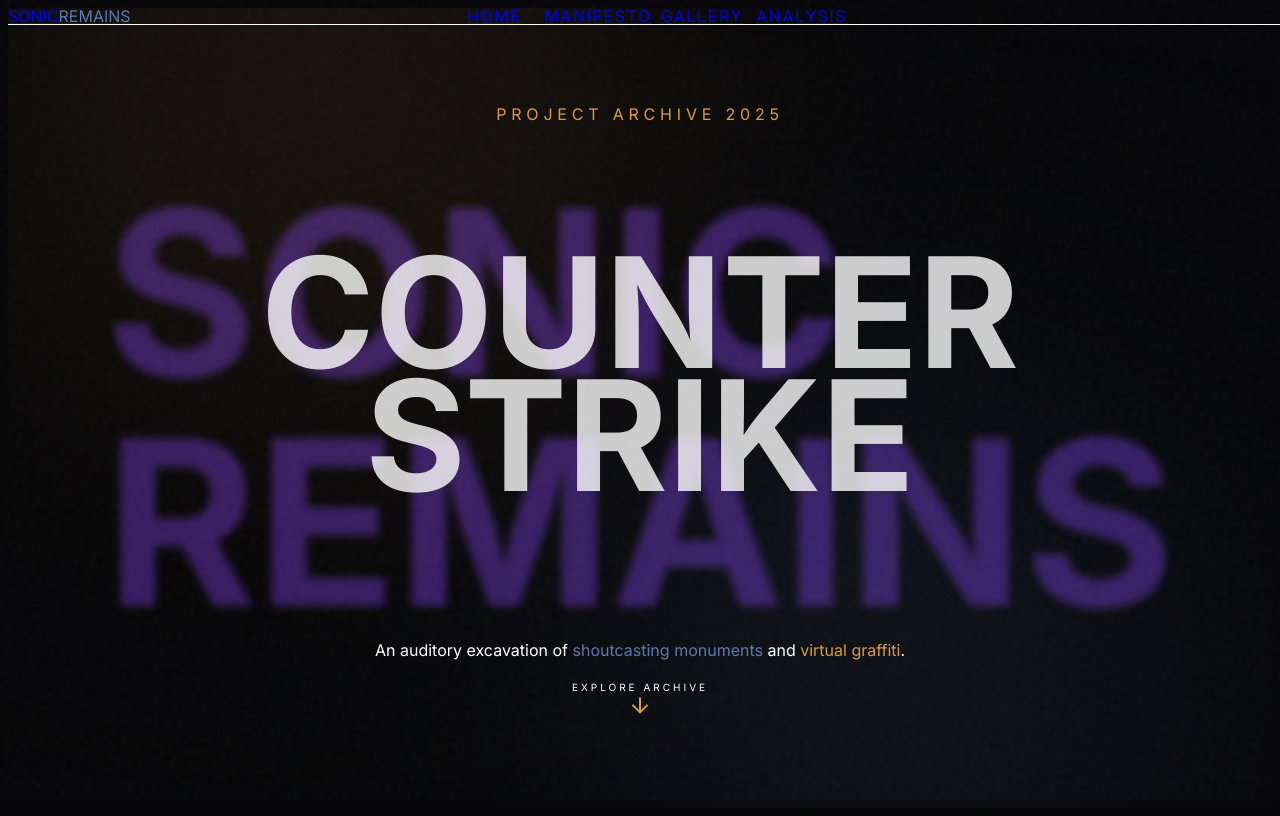
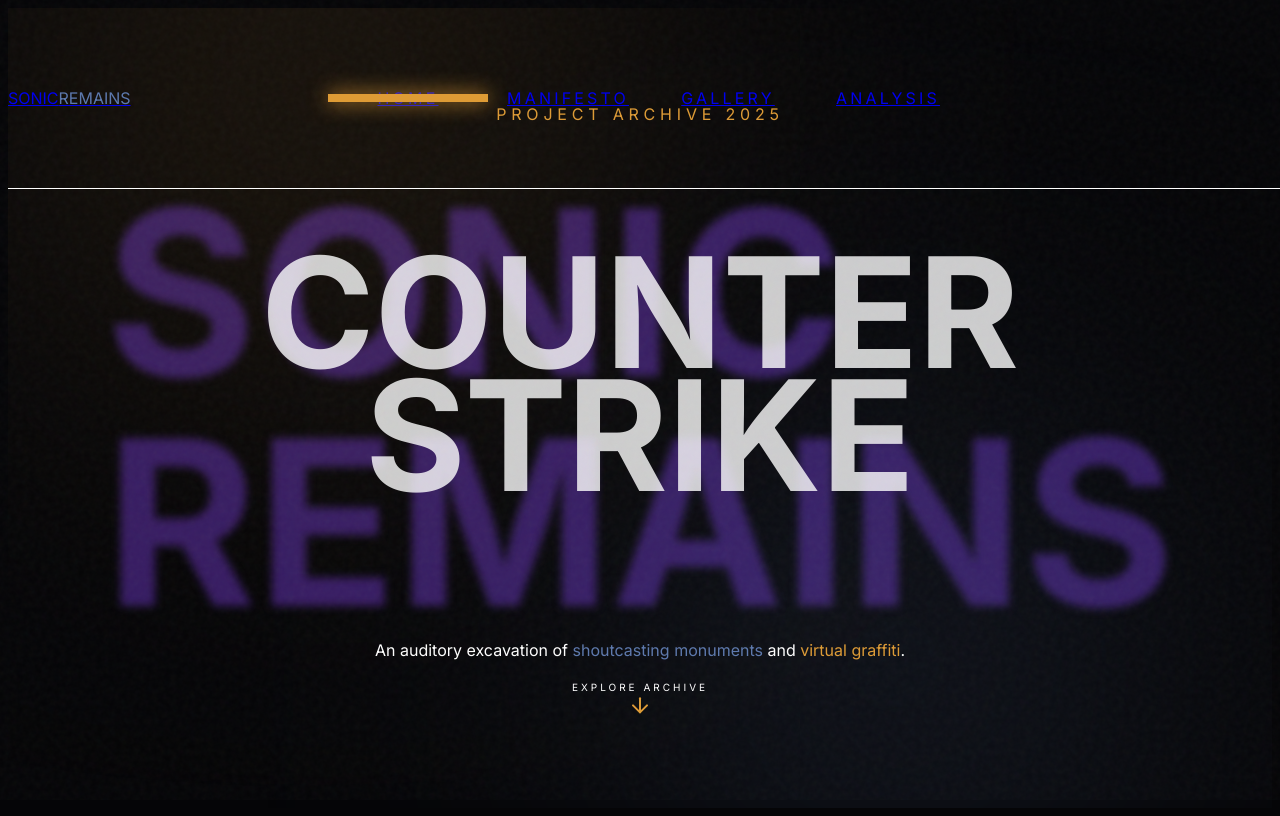
Before and after one commit to Victorxu86/cshighlight, a Next.js app: page / in a window 1280 px wide. Built offline with nearby package versions, Linux system fonts and the light colour scheme.

Commit message:
Fix Missing Tailwind Config & Navbar V5: Explicit h-[180px], White Text, #d8b4fe Hover, h-[8px] Line

```diff
--- a/src/components/Navbar.tsx
+++ b/src/components/Navbar.tsx
@@ -28,53 +28,54 @@ export default function Navbar() {
       initial={{ y: -100 }}
       animate={{ y: 0 }}
       transition={{ duration: 0.8, ease: [0.16, 1, 0.3, 1] }}
+      // Increased heights explicitly: h-[180px] -> h-[120px]
       className={cn(
-        "fixed top-0 left-0 right-0 z-50 w-full transition-all duration-500 border-b",
+        "fixed top-0 left-0 right-0 z-50 w-full transition-all duration-500 border-b flex flex-col justify-center",
         scrolled
-            ? "bg-[#050507]/95 backdrop-blur-xl h-28 border-white/10"
-            : "bg-transparent h-36 border-white/5"
+            ? "bg-[#050507]/95 backdrop-blur-xl h-[120px] border-white/10"
+            : "bg-transparent h-[180px] border-white/5"
       )}
     >
-      <div className="w-full h-full max-w-[1800px] mx-auto px-8 md:px-16 flex items-center justify-between relative">
+      <div className="w-full h-full max-w-[1920px] mx-auto px-8 md:px-16 grid grid-cols-12 items-center relative">
 
-        {/* Left: Brand */}
-        <div className="flex-shrink-0">
+        {/* Left: Brand (Col 1-3) */}
+        <div className="col-span-3 flex items-center">
             <Link href="/" className="flex flex-col leading-none group">
-                <span className="font-display font-black text-3xl tracking-tight uppercase text-white group-hover:text-[#7c3aed] transition-colors duration-300">
+                <span className="font-display font-black text-4xl tracking-tight uppercase text-white group-hover:text-[#d8b4fe] transition-colors duration-300">
                   Sonic<span className="text-[#5d79ae] group-hover:text-white transition-colors duration-300">Remains</span>
                 </span>
             </Link>
         </div>
 
-        {/* Center: Navigation - Evenly Distributed */}
-        <nav className="absolute left-1/2 transform -translate-x-1/2 h-full flex items-center gap-12 md:gap-24">
+        {/* Center: Navigation (Col 4-9) */}
+        <nav className="col-span-6 h-full flex items-center justify-between">
           {navItems.map((item) => {
              const isActive = pathname === item.path;
              return (
                <Link
                  key={item.path}
                  href={item.path}
-                 className="relative h-full flex items-center justify-center group min-w-[100px]"
+                 className="relative h-full flex-1 flex items-center justify-center group"
                >
-                 {/* Text Label */}
+                 {/* Text: Bold White -> Light Purple Hover */}
                  <span className={cn(
-                   "font-display text-xl font-black uppercase tracking-[0.1em] relative z-10 transition-all duration-300 transform group-hover:scale-105",
-                   isActive ? "text-white" : "text-white/80 group-hover:text-white"
+                   "font-display text-xl font-black uppercase tracking-[0.2em] relative z-10 transition-all duration-300 transform group-hover:scale-110",
+                   // Force white by default, Light Purple on Hover
+                   isActive ? "text-white" : "text-white group-hover:text-[#d8b4fe]"
                  )}>
                    {item.name}
                  </span>
 
-                 {/* Hover Glow - Subtle Purple */}
-                 <div className="absolute inset-0 flex items-center justify-center opacity-0 group-hover:opacity-100 transition-opacity duration-500 pointer-events-none">
-                    <div className="w-12 h-12 bg-[#7c3aed] rounded-full blur-[40px] opacity-40" />
+                 {/* Hover Glow Effect (Purple) */}
+                 <div className="absolute inset-0 flex items-center justify-center opacity-0 group-hover:opacity-100 transition-opacity duration-300 pointer-events-none">
+                    <div className="w-20 h-20 bg-[#d8b4fe] rounded-full blur-[50px] opacity-20" />
                  </div>
 
-                 {/* Active Line - Bottom of Header */}
+                 {/* Active Line Bottom - Explicit Height & Z-Index */}
                  {isActive && (
                     <motion.div
                       layoutId="navline-active"
-                      className="absolute bottom-0 left-0 right-0 h-[6px] bg-[#de9b35] shadow-[0_0_20px_#de9b35]"
-                      transition={{ type: "spring", stiffness: 300, damping: 30 }}
+                      className="absolute bottom-0 left-0 w-full h-[8px] bg-[#de9b35] shadow-[0_0_20px_#de9b35] z-50"
                     />
                  )}
                </Link>
@@ -82,8 +83,8 @@ export default function Navbar() {
           })}
         </nav>
 
-        {/* Right: Spacer to balance layout */}
-        <div className="flex-shrink-0 w-[140px]" />
+        {/* Right: Spacer (Col 10-12) */}
+        <div className="col-span-3" />
 
       </div>
     </motion.header>
--- /dev/null
+++ b/tailwind.config.ts
@@ -0,0 +1,20 @@
+import type { Config } from "tailwindcss";
+
+const config: Config = {
+  content: [
+    "./src/pages/**/*.{js,ts,jsx,tsx,mdx}",
+    "./src/components/**/*.{js,ts,jsx,tsx,mdx}",
+    "./src/app/**/*.{js,ts,jsx,tsx,mdx}",
+  ],
+  theme: {
+    extend: {
+      fontFamily: {
+        sans: ['var(--font-sans)'],
+        display: ['var(--font-display)'],
+        tech: ['var(--font-tech)'],
+      },
+    },
+  },
+  plugins: [],
+};
+export default config;
```
